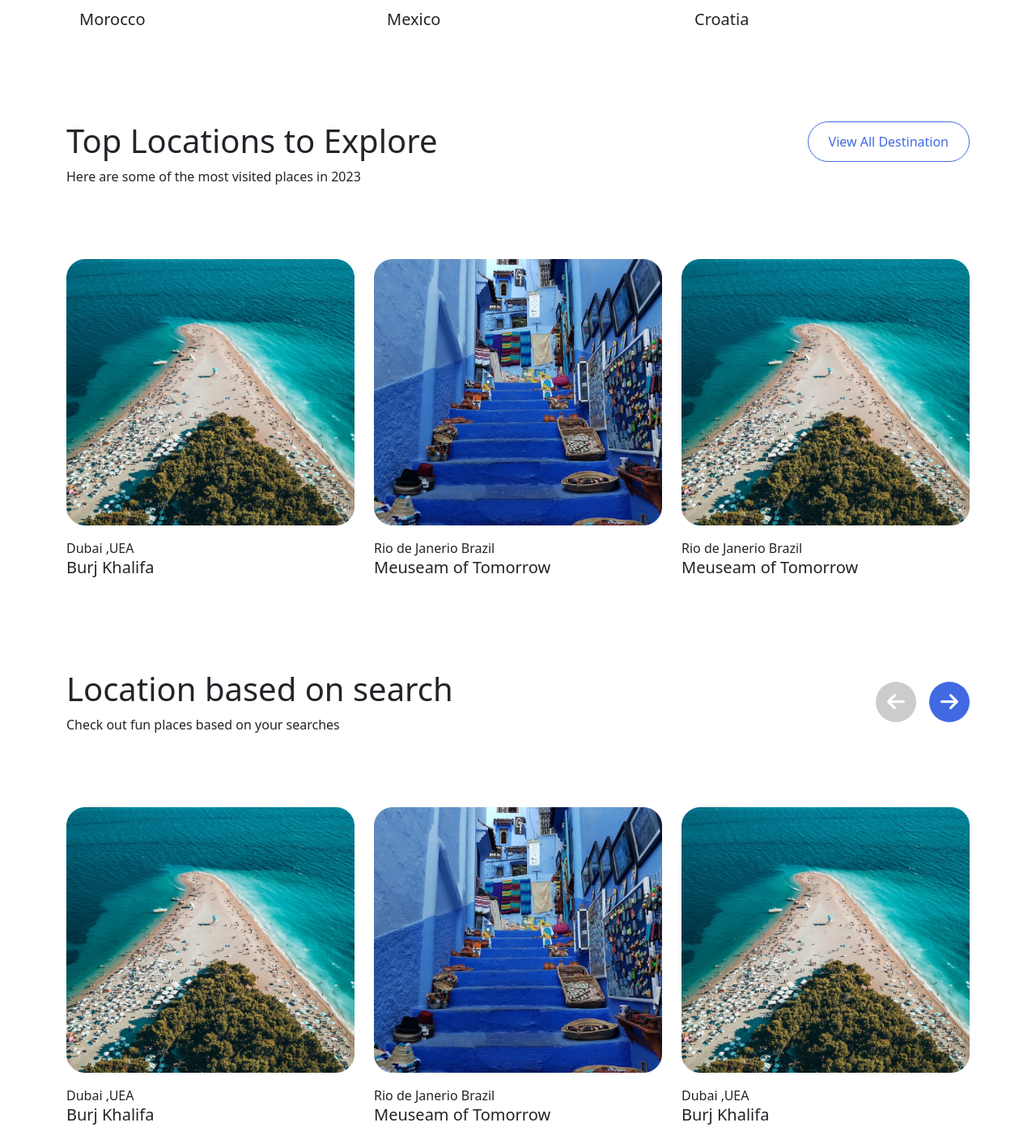
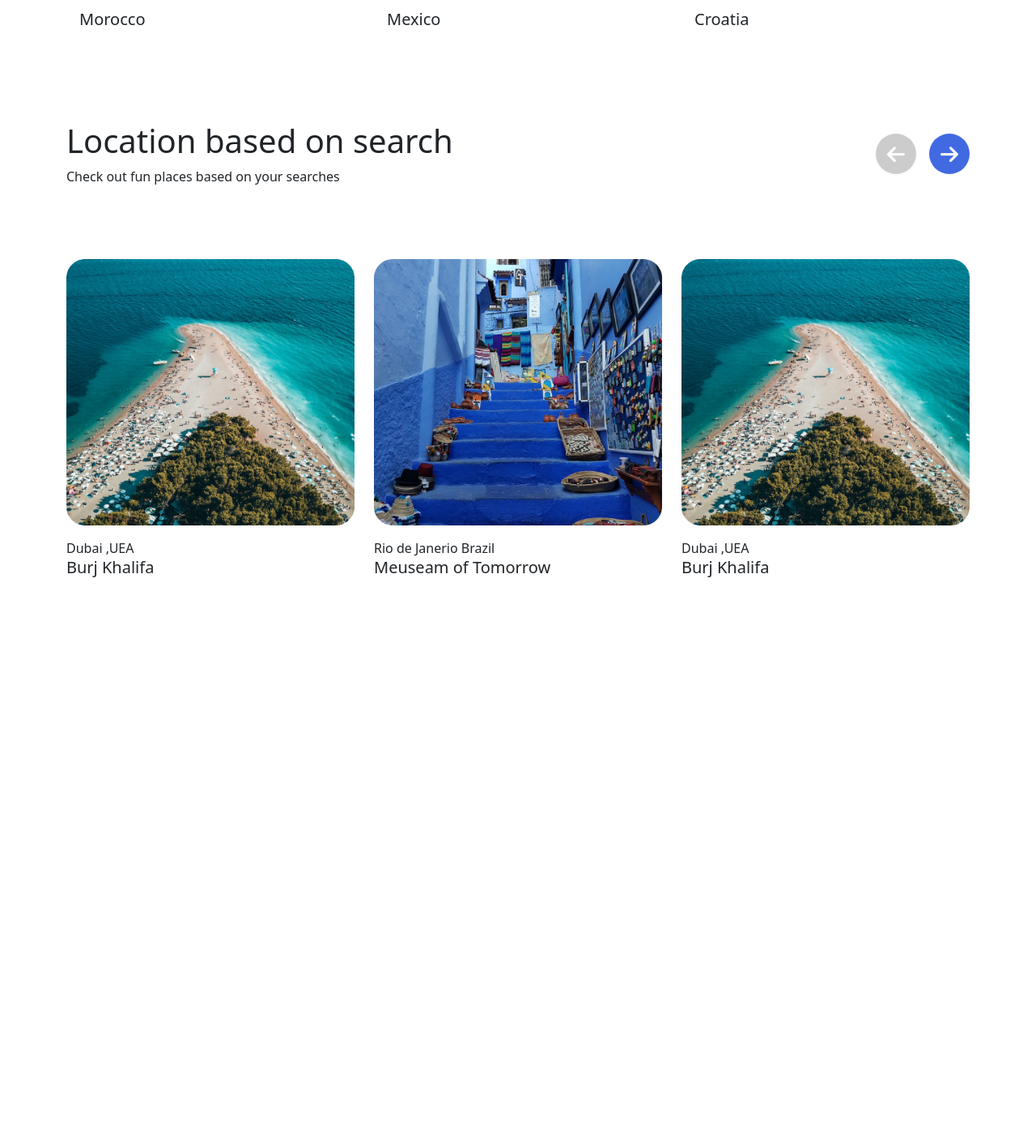
Before and after one commit to rejoan121615/travel-website-team_dot, a PHP site: page /landing-page-rejoan.php in a window 1280 px wide. Shown: the part 1392-2805 px from the top of the page at 81% size. After the commit the page ends 2105 px from the top, so only its background shows below. Run offline with PHP 8.4, Linux system fonts and the light colour scheme.

Commit message:
dublicate section removed

```diff
--- a/landing-page-rejoan.php
+++ b/landing-page-rejoan.php
@@ -167,54 +167,6 @@
         </div>
       </div>
   </section>
-  <!-- plan your best trip eveer  -->
-  <section class=" mt-90 ">
-    <div class="container">
-      <div class="row">
-        <div class="col-8">
-          <h1>Top Locations to Explore</h1>
-          <p class=" mb-0 ">Here are some of the most visited places in 2023</p>
-        </div>
-        <div class="col-4 text-end ">
-          <a href="" class=" btn-primary-outline ">view all destination</a>
-        </div>
-      </div>
-      <div class="row mt-90 ">
-        <div class="col-4">
-          <div>
-            <div class="card border border-0">
-              <img src="./images/Frame 17.png" class="card-img-top" alt="..." />
-              <div class="card-body px-0">
-                <p class="card-text mb-0 ">Dubai ,UEA</p>
-                <h5 class="card-title">Burj Khalifa</h5>
-              </div>
-            </div>
-          </div>
-        </div>
-        <div class="col-4">
-          <div>
-            <div class="card border border-0">
-              <img src="./images/Frame 19.png" class="card-img-top" alt="..." />
-              <div class="card-body px-0">
-                <p class="card-text mb-0 ">Rio de Janerio Brazil</p>
-                <h5 class="card-title">Meuseam of Tomorrow</h5>
-              </div>
-            </div>
-          </div>
-        </div>
-        <div class="col-4">
-          <div>
-            <div class="card border border-0">
-              <img src="./images/Frame 17.png" class="card-img-top" alt="..." />
-              <div class="card-body px-0">
-                <p class="card-text mb-0 ">Rio de Janerio Brazil</p>
-                <h5 class="card-title">Meuseam of Tomorrow</h5>
-              </div>
-            </div>
-          </div>
-        </div>
-      </div>
-  </section>
   <!-- your recent search section --------------  -->
   <section class=" mt-90 ">
     <div class="container">
```
